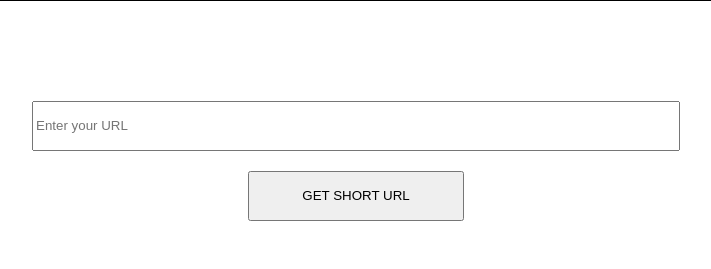
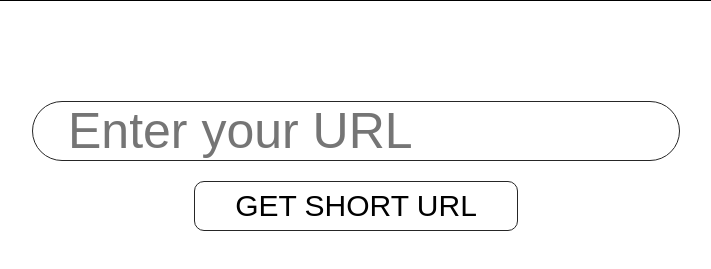
Before and after one commit to hwrdleung/short-url-microservice, a website: page views/index.html in a window 1280 px wide. Shown: the part 137-406 px from the top of the page, without its empty margins (284-995 px from the left). Drawn offline with nearby package versions, Linux system fonts and the light colour scheme.

Commit message:
🌧🚁 Checkpoint public/style.css:603188/479

```diff
--- a/public/style.css
+++ b/public/style.css
@@ -6,6 +6,7 @@
 
 * {
   box-sizing: border-box;
+  user-select: none;
 }
 
 body {
@@ -46,12 +47,29 @@ p {
 
 #urlInput {
   width: 60%;
-  height: 50px;
+  height: 60px;
+  font-size: 50px;
+  padding: 0 35px;
+  border-radius: 30px;
+  border: 1px solid #262626;
+  outline: none
 }
 
 .btn {
-  width: 20%;
+  width: 30%;
   height: 50px;
-  padding: 10px;
+  padding: 0 10px;
   margin: 20px auto;
+  font-size: 30px;
+  background: #FFF;
+  border: 1px solid #262626;
+  color: #2626262;
+  transition: background 1s, color 1s;
+  border-radius: 10px;
 }
+
+.btn:hover{
+  background: #262626;
+  color: #FFF;
+  transition: background 1s, color 1s;
+}
```
